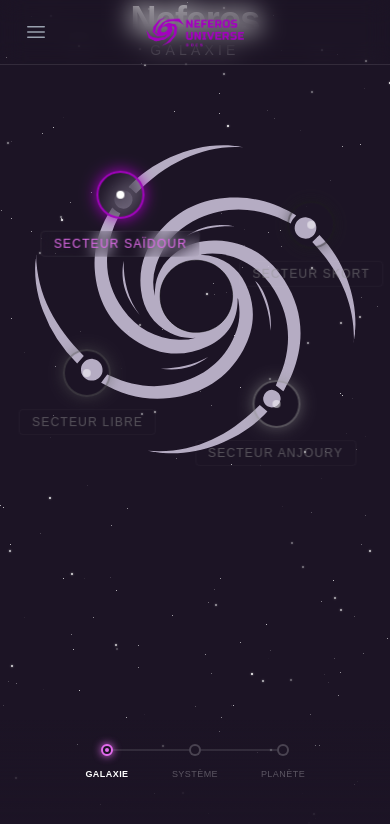
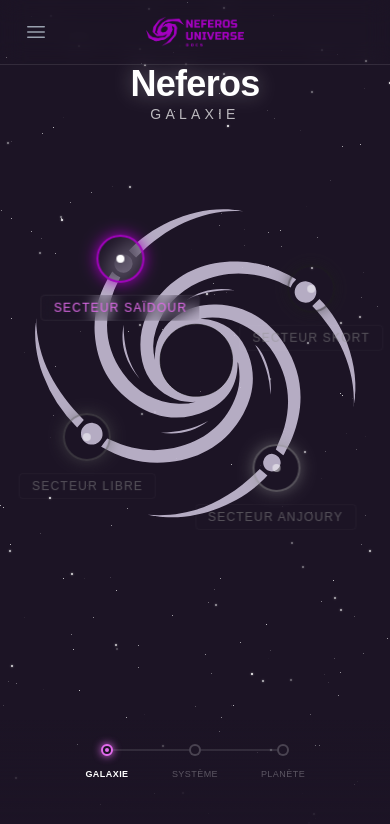
Before and after one commit to val555/neferos-explorer, a React (Vite) app: page / in a window 390 px wide. Shown: the top 824 px of the page. Built offline with nearby package versions, Linux system fonts and the light colour scheme; a web font is replaced by a local one.

Commit message:
modif ui mobile-padding-top

```diff
--- a/src/components/layout/Layout.jsx
+++ b/src/components/layout/Layout.jsx
@@ -1,10 +1,12 @@
 import { Outlet, useLocation } from 'react-router-dom';
 import Header from './Header';
 import Breadcrumb from './Breadcrumb';
+// eslint-disable-next-line no-unused-vars
 import { motion, AnimatePresence } from 'framer-motion';
 
 export default function Layout() {
   const location = useLocation();
+  // eslint-disable-next-line no-unused-vars
   const isHome = location.pathname === '/';
 
   return (
--- a/src/layouts/MainLayout.jsx
+++ b/src/layouts/MainLayout.jsx
@@ -22,7 +22,7 @@
 
       {/* 4. ZONE DE CONTENU (Layer 10) - Scrollable */}
       {/* Mobile: pt-0 (le contenu gère son espacement) / Desktop: pt-24 (espace pour header + breadcrumb) */}
-      <main className="relative z-10 w-full min-h-screen pt-0 md:pt-24 px-4 pb-10">
+      <main className="relative z-10 w-full min-h-screen pt-16 md:pt-24 px-4 pb-10">
         <Outlet />
       </main>
 
```
